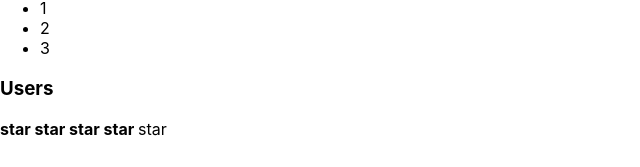
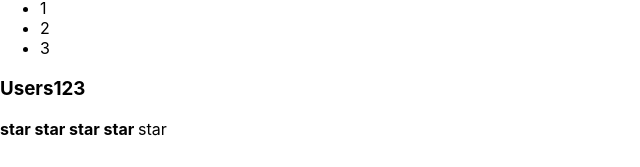
Before and after one commit to IvanMinets/ReactKabzda, a React (Create React App) app: page / in a window 1280 px wide. Shown: the part 164-331 px from the top of the page, without its empty margins (0-640 px from the left). Built offline with nearby package versions, Linux system fonts and the light colour scheme.

Commit message:
Update App.tsx

```diff
--- a/src/App.tsx
+++ b/src/App.tsx
@@ -9,7 +9,7 @@ function App() {
             <PageTitle title = {"Hello!"}/>
             <Rating value = {3}/>
             <Accordion titleValue = {"Menu1"} collapsed={true}/>
-            <Accordion titleValue = {"Users"} collapsed={false}/>
+            <Accordion titleValue = {"Users123"} collapsed={false}/>
             <Rating value = {4}/>
         </div>
     );
```
